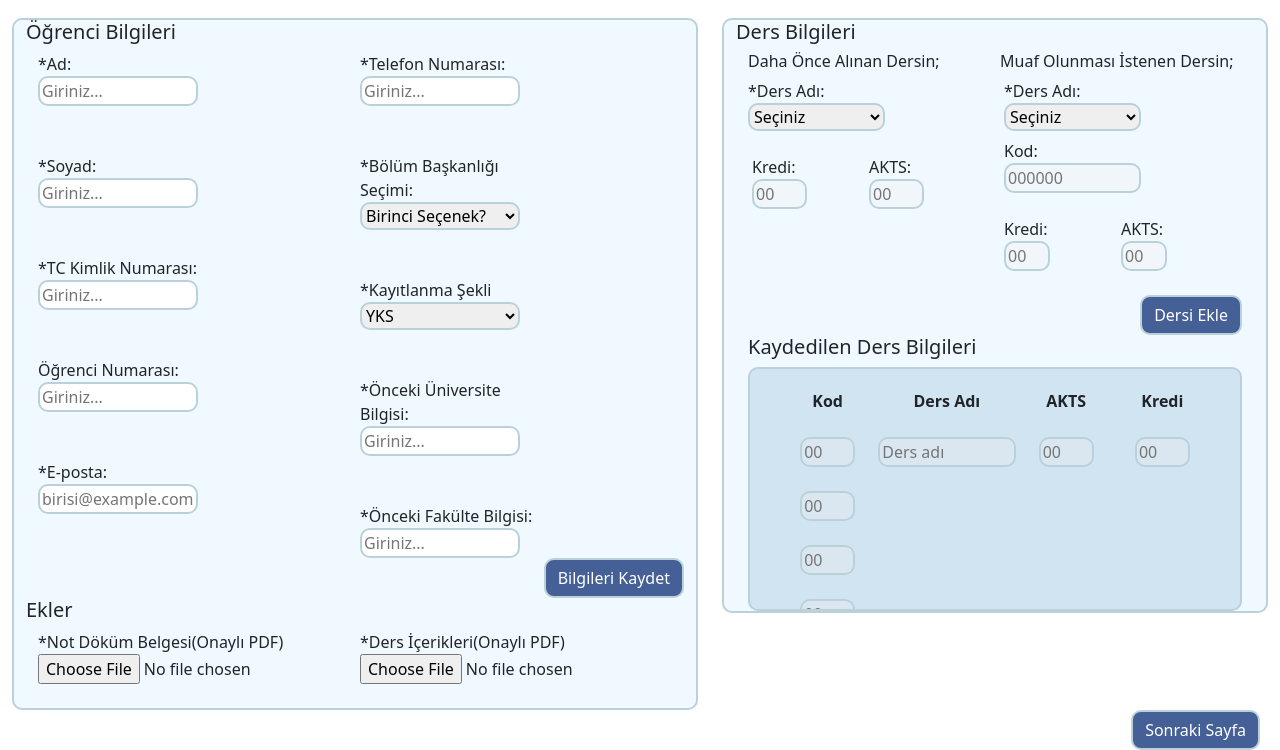
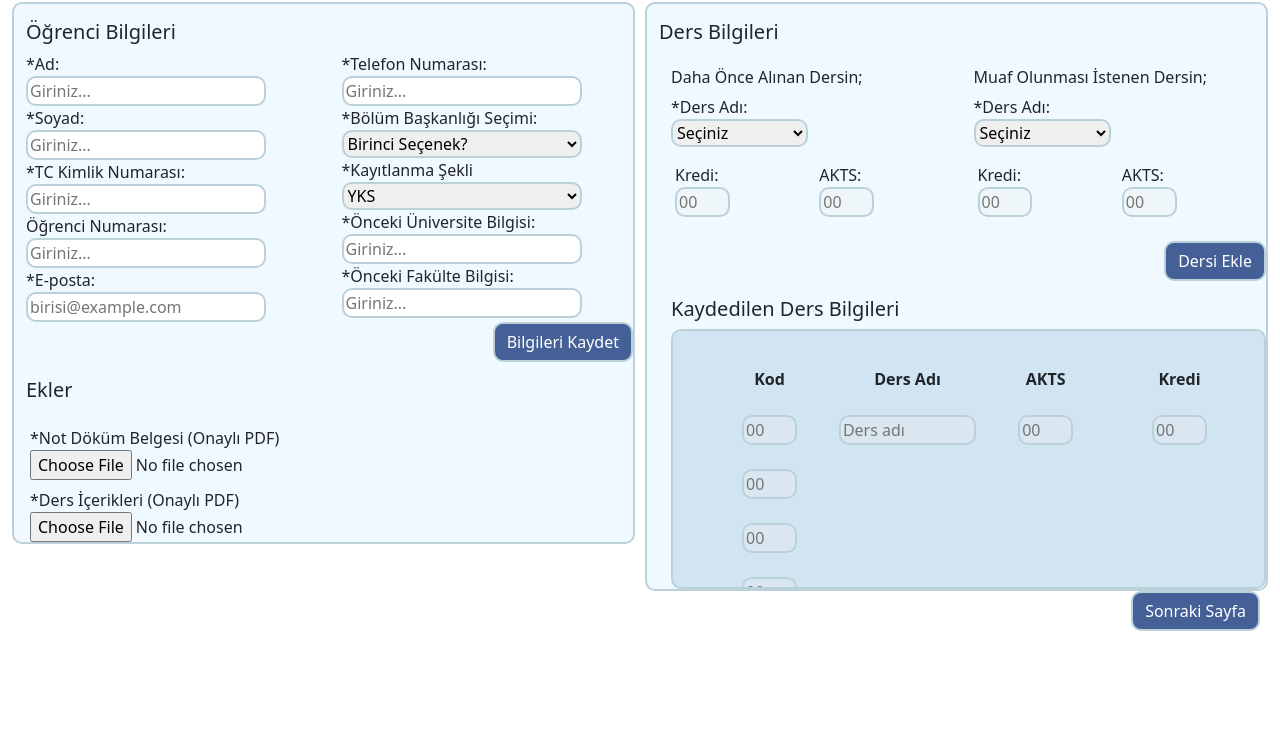
Before and after one commit to ahsalmonskinroll/MuafiyetEkrani, a plain HTML site: page MuafiyetEkrani - Git/index.html in a window 1280 px wide. Shown: the part 94-844 px from the top of the page. After the commit the page ends 800 px from the top, so only its background shows below. Drawn offline with nearby package versions, Linux system fonts and the light colour scheme.

Commit message:
Add files via upload
Yapı daha düzenli hale getirildi.

```diff
--- a/MuafiyetEkrani - Git/assets/css/style.css
+++ b/MuafiyetEkrani - Git/assets/css/style.css
@@ -5,13 +5,28 @@
         font-size: 14px;
     }
 
-
 }
 
 .navbar{
     flex-wrap: nowrap;
     --bs-navbar-padding-y: 0rem;
+    position: fixed;
+    top: 0;
+    left: 0;
+    width: 100%;
+}
 
+.container{
+    padding-right: 0%;
+    padding-top: 1rem;
+
+
+}
+
+.container-fluid{
+    display: grid;
+    grid-template-columns: 1fr 1fr; /* İki sütun */
+    gap: 10px; /* Boşluk */
 }
 
 .box {
@@ -19,9 +34,7 @@
     min-height: 30rem;
 }
 
-.basic-container{
-    max-height: 240px; /* Container'ın maksimum yüksekliği*/
-}
+
 
 .navbar-text {
     font-size: 18px;
@@ -31,13 +44,16 @@
 
 
 body {
-    padding-top: 7rem;
+    padding-top: 6rem;
+
 }
 
 .grid-container {
     display: grid;
     grid-template-columns: 1fr 1fr; /* İki sütun */
     gap: 10px; /* Boşluk */
+
+
 }
 
 .specific-container {
@@ -48,29 +64,14 @@ body {
     max-height: 240px; /* Container'ın maksimum yüksekliği*/
     padding: 20px;
 }
-.container{
 
-}
-
-.navbar {
-    position: fixed;
-    top: 0;
-    left: 0;
-    width: 100%;
-
-}
-
-.page-content {
-    margin-top: 56px; /* Navbar'ın yüksekliği kadar bir üst margin ekleyin */
-    /* Eğer navbar'ın yüksekliği sabit değilse, bu değeri navbar'ın yüksekliğiyle değiştirmelisiniz */
-}
 
 input[type="text"],
 input[type="email"] {
-    width: 10rem; /* input alanı genişlik ayarı */
+    width: 15rem; /* input alanı genişlik ayarı */
 
 }
 
 select {
-    width: 10rem; /* Genişlik ayarı */
+    width: 15rem; /* Genişlik ayarı */
 }
--- a/MuafiyetEkrani - Git/index.html
+++ b/MuafiyetEkrani - Git/index.html
@@ -37,67 +37,63 @@
     <!--NAVBAR-HEADER BİTİŞ-->
 
     <!--sayfa düzeni için container-->
-    <div class="basic-container">
-
       <div class="container-fluid">
         <div class="row">
 
           <!--SOL KISIM BAŞLANGIÇ-->
-          <div class="col-sm">
-            <div class="box" style="background-color: #f0f9ff; border: 2px solid #bad1da; border-radius: 10px;">
+          <div class="col">
+            <div class="box" style="background-color: #f0f9ff; border: 2px solid #bad1da; border-radius: 10px;"> <!--sol kutu-->
 
               <!--ÖĞRENCİ BİLGİLERİ BAŞLANGICI-->
               <div class="container">
                 <h5>Öğrenci Bilgileri</h5>
                   <form action="action.php">
                   <!--BACK END DOSYASI-->
+
                   <!--SOLUN SOLU-->
-                  <div class="container">
-                    <div class="grid-container">
-                      <div class="left-container">
-                        <div class="col-sm-7">
+                  <div class="row">
+                    <div class="col">
+
                         <label for="isim" >*Ad:</label>
                       <br>
                       <input type="text" name="Name" id="isim" placeholder="Giriniz..." required style="border: 2px solid #bad1da; border-radius: 10px;">
-                        </div>
-                        <br> <br>
-                        <div class="col-sm-7">
+
+                      <br>
+
                         <label for="soyisim">*Soyad:</label>
                       <br>
                       <input type="text" name="Surname" id="soyisim" placeholder="Giriniz..." required style="border: 2px solid #bad1da; border-radius: 10px;">
-                        </div>
-                        <br><br>
 
-                        <div class="col-sm-7">
+                      <br>
+
+
                       <label for="tcKimlik">*TC Kimlik Numarası:</label>
+                      <br>
                       <input type="text" name="TcNo" id="tcKimlik" placeholder="Giriniz..." required style="border: 2px solid #bad1da; border-radius: 10px;">
-                        </div>
-                        <br> <br>
 
-                        <div class="col-sm-7">
+                      <br>
+
+
                         <label for="ogrNo">Öğrenci Numarası:</label>
                         <br>
                         <input type="text" name="StudentNo" id="ogrNo" placeholder="Giriniz..." style="border: 2px solid #bad1da; border-radius: 10px;">
-                        </div>
-                        <br><br>
 
-                        <div class="col-sm-7">
+                      <br>
+
                         <label for="mail">*E-posta:</label>
                         <br>
                         <input type="email" name="MailAdress" id="mail" placeholder="birisi@example.com" required style="border: 2px solid #bad1da; border-radius: 10px;">
-                        </div>
 
                     </div>
+                    <div class="col">
 
-                      <div class="right-container">
-                        <div class="col-sm-7">
                         <label for="telno">*Telefon Numarası:</label>
                         <br>
                         <input type="text" name="Name" id="isim" placeholder="Giriniz..." required style="border: 2px solid #bad1da; border-radius: 10px;">
-                        </div>
 
-                        <br><br>
-                        <div class="col-sm-7">
+
+                        <br>
+
                         <label for="bolumBaskanligi">*Bölüm Başkanlığı Seçimi:</label>
                         <br>
                         <select name="DepartmentName" id="bolumBaskanligi" required style="border: 2px solid #bad1da; border-radius: 10px;">
@@ -105,10 +101,10 @@
                         <option value="bir">Birinci Seçenek?</option>
                         <option value="iki">İkinci Seçenek?</option>
                         </select>
-                        </div>
 
-                        <br><br>
-                        <div class="col-sm-7">
+
+                        <br>
+
                         <label for="kayitlanma">*Kayıtlanma Şekli</label>
                         <br>
                         <select name="RegisterType" id="kayitlanma" required style="border: 2px solid #bad1da; border-radius: 10px;">
@@ -117,49 +113,51 @@
                           <option value="ekmadde">Ek Madde-1</option>
                           <option value="agno">AGNO ile Merkezi Yatay Geçiş</option>
                         </select>
-                        </div>
 
-                        <br><br>
-                        <div class="col-sm-7">
+
+                        <br>
+
                           <label for="oncekiUni">*Önceki Üniversite Bilgisi:</label>
                           <br>
                           <input type="text" name="PreSchoolName" id="oncekiUni" placeholder="Giriniz..." required style="border: 2px solid #bad1da; border-radius: 10px;">
-                        </div>
 
-                        <br><br>
-                        <div class="col-sm-7">
+
+                        <br>
+
                           <label for="oncekiFak">*Önceki Fakülte Bilgisi:</label>
                           <br>
                           <input type="text" name="PreFacultyName" id="oncekiFak" placeholder="Giriniz..." required style="border: 2px solid #bad1da; border-radius: 10px;">
+
                     </div>
-                      </div>
+
+
+
                   </div>
                   </div>
                   <div class="d-grid gap-2 d-md-flex justify-content-md-end">
                     <input class="btn" type="submit" value="Bilgileri Kaydet" style="background-color: #456097; color: white; border: 2px solid #bad1da; border-radius: 10px;">
                   </div>
                 </form>
-
-              </div>
                 <!--ÖĞRENCİ BİLGİLERİ BİTİŞİ-->
+                <!--EKLER BAŞLANGIÇ-->
 
                 <div class="container">
                   <h5>Ekler</h5>
-                <div class="container">
-                  <div class="grid-container">
-                      <div class="left-container">
-                        <label for="">*Not Döküm Belgesi(Onaylı PDF)</label>
+                    <div class="container row g-2">
+                        <div class="col-sm">
+                        <label for="">*Not Döküm Belgesi (Onaylı PDF)</label>
                         <br>
                         <input type="file" accept=".pdf" required>
                         </div>
-                      <div class="right-container">
-                        <label for="">*Ders İçerikleri(Onaylı PDF)</label>
+                        <div class="col-sm">
+                        <label for="">*Ders İçerikleri (Onaylı PDF)</label>
                         <br>
                         <input type="file" accept=".pdf" required >
+                        </div>
                           <br><br>
                       </div>
                 </div>
-              </div>
+                <!--EKLER BİTİŞ-->
             </div>
           </div>
         </div>
@@ -188,7 +186,6 @@
                             <option value="ders4">Ders4 Örneği</option>
                           </select>
                           </div>
-                          <br>
                           <div class="container row g-2">
                            <div class="col-sm">
                                 <label for="kredi">Kredi:</label>
@@ -205,8 +202,7 @@
 
                         <div class="right-container">
                           <h6>Muaf Olunması İstenen Dersin;</h6>
-                          <div class="container row g-2">
-                            <div class="col">
+                          <div class="col-sm-7">
                             <label for="dersAdi">*Ders Adı:</label>
                             <br>
                             <select name="RegisterType" placeholder="Seçiniz" id="dersAdi" required style="border: 2px solid #bad1da; border-radius: 10px; width: 15ch;">
@@ -217,24 +213,16 @@
                               <option value="ders4">Ders4 Örneği</option>
                             </select>
                             </div>
-                              <div class="col">
-                                <label for="kredi">Kod:</label>
-                                <br>
-                                <input type="number" placeholder="000000" name="SubjectCredit" id="kredi" style="border: 2px solid #bad1da; border-radius: 10px; width: 15ch;" maxlength="6" disabled>
-                            </div>
-                          </div>
-
-                            <br>
                             <div class="container row g-2">
-                              <div class="col">
+                             <div class="col-sm">
                                   <label for="kredi">Kredi:</label>
                                   <br>
-                                  <input type="number" placeholder="00" name="SubjectCredit" id="kredi" style="border: 2px solid #bad1da; border-radius: 10px; width: 5ch;" maxlength="6" disabled>
+                                  <input type="number" placeholder="00" name="SubjectCredit" id="kredi" style="border: 2px solid #bad1da; border-radius: 10px; width: 6ch;" maxlength="6" disabled>
                               </div>
-                                <div class="col">
+                                <div class="col-sm">
                                   <label for="akts">AKTS:</label>
                                   <br>
-                                  <input type="number" placeholder="00" name="SubjectAKTS" id="akts" style="border: 2px solid #bad1da; border-radius: 10px; width: 5ch;" maxlength="6" disabled>
+                                  <input type="number" placeholder="00" name="SubjectAKTS" id="akts" style="border: 2px solid #bad1da; border-radius: 10px; width: 6ch;" maxlength="6" disabled>
                                 </div>
                             </div>
                           <br>
@@ -341,27 +329,17 @@
               </div>
 
             </div>
-            <!--KAYDEDILEN DERS BILGILERI BİTİŞ-->
-          </div>
             <div class="d-grid gap-2 d-md-flex justify-content-md-end">
               <button class="btn btn-primary me-md-2" href="#" type="button" style="background-color: #456097; color: white; border: 2px solid #bad1da; border-radius: 10px;">Sonraki Sayfa</button>
             </div>
-          <!--SAĞ KISIM BİTİŞ-->
+            <!--KAYDEDILEN DERS BILGILERI BİTİŞ-->
 
 
 
           </div>
+
+          <!--SAĞ KISIM BİTİŞ-->
         </div>
-    </div>
-    </div>
-
-  </div>
-
-
-
-
-
-
 
   </body>
 </html>
```
Lines whose indentation alone changed are shown as unchanged.
